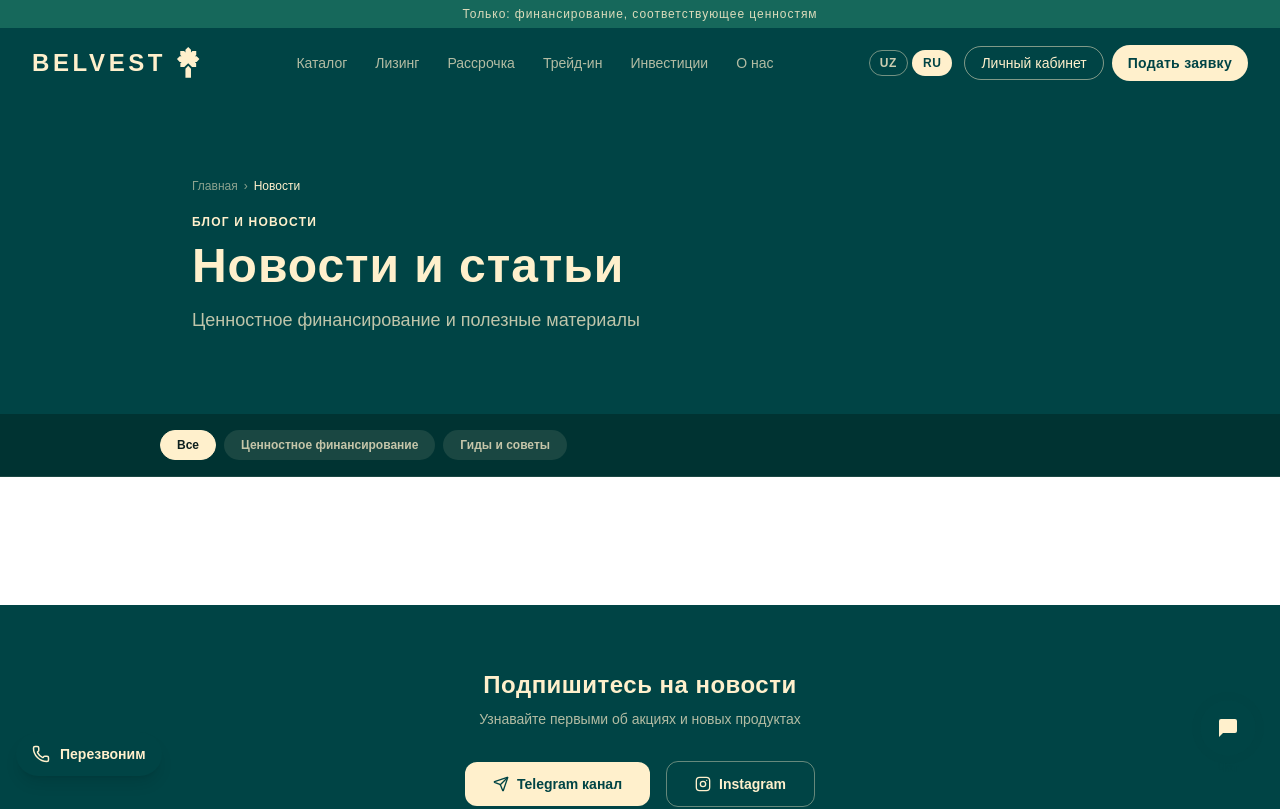
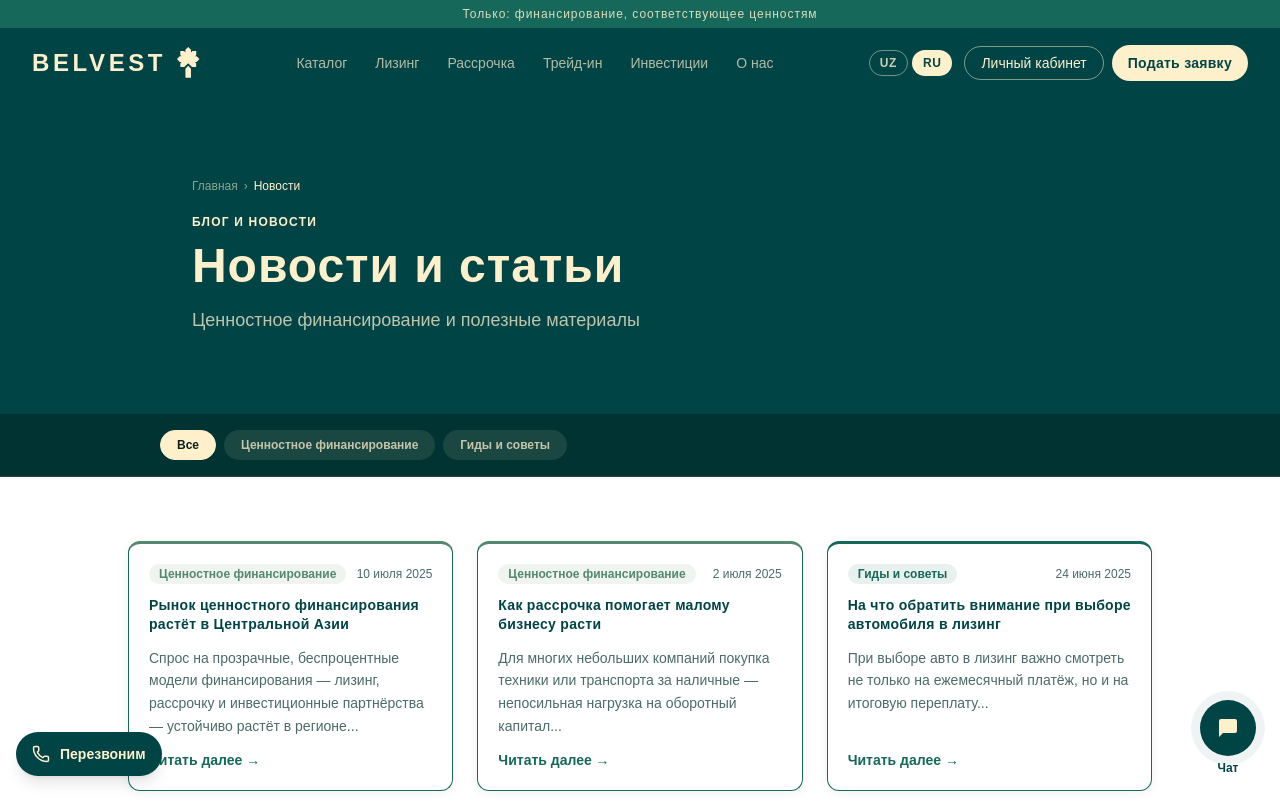
Before and after one commit to ikromov098/belvestuz, a Next.js app: page /news in a window 1280 px wide. Shown: the top 809 px of the page. Built offline with nearby package versions, Linux system fonts and the light colour scheme; a web font is replaced by a local one.

Commit message:
brand and content update

```diff
--- a/src/app/news/page.tsx
+++ b/src/app/news/page.tsx
@@ -3,6 +3,7 @@
 import { useState, useEffect } from 'react';
 import Link from 'next/link';
 import { Send, X } from 'lucide-react';
+import { useLanguage } from '@/context/LanguageContext';
 
 function InstagramIcon({ size = 18 }: { size?: number }) {
   return (
@@ -16,16 +17,86 @@ function InstagramIcon({ size = 18 }: { size?: number }) {
 
 type Category = 'Все' | 'Ценностное финансирование' | 'Гиды и советы';
 
-interface Article {
-  id: number;
-  category: Exclude<Category, 'Все'>;
+interface Localized {
   date: string;
   title: string;
   excerpt: string;
   body: string;
 }
 
-const ARTICLES: Article[] = [];
+interface Article {
+  id: number;
+  category: Exclude<Category, 'Все'>;
+  ru: Localized;
+  uz: Localized;
+}
+
+const ARTICLES: Article[] = [
+  {
+    id: 1,
+    category: 'Ценностное финансирование',
+    ru: {
+      date: '10 июля 2025',
+      title: 'Рынок ценностного финансирования растёт в Центральной Азии',
+      excerpt: 'Спрос на прозрачные, беспроцентные модели финансирования — лизинг, рассрочку и инвестиционные партнёрства — устойчиво растёт в регионе...',
+      body: 'Спрос на прозрачные, беспроцентные модели финансирования — лизинг, рассрочку и инвестиционные партнёрства — устойчиво растёт в регионе. Клиенты всё чаще выбирают схемы без скрытых комиссий и переплат, где условия фиксируются заранее и не меняются в процессе выплат. Это особенно заметно в сегменте автотранспорта и потребительской электроники.',
+    },
+    uz: {
+      date: '2025-yil 10-iyul',
+      title: "Markaziy Osiyoda qadriyatlarga asoslangan moliyalashtirish bozori o'smoqda",
+      excerpt: "Mintaqada shaffof, foizsiz moliyalashtirish modellariga — lizing, muddatli to'lov va investitsiya hamkorligiga — talab barqaror o'smoqda...",
+      body: "Mintaqada shaffof, foizsiz moliyalashtirish modellariga — lizing, muddatli to'lov va investitsiya hamkorligiga — talab barqaror o'smoqda. Mijozlar tobora ko'proq yashirin komissiyasiz, oldindan belgilangan va to'lov jarayonida o'zgarmaydigan shartlarni tanlamoqda. Bu ayniqsa avtotransport va iste'mol elektronikasi segmentida sezilarli.",
+    },
+  },
+  {
+    id: 2,
+    category: 'Ценностное финансирование',
+    ru: {
+      date: '2 июля 2025',
+      title: 'Как рассрочка помогает малому бизнесу расти',
+      excerpt: 'Для многих небольших компаний покупка техники или транспорта за наличные — непосильная нагрузка на оборотный капитал...',
+      body: 'Для многих небольших компаний покупка техники или транспорта за наличные — непосильная нагрузка на оборотный капитал. Рассрочка и лизинг позволяют получить нужное оборудование сразу, распределив платежи на удобный срок, без залога личного имущества владельца бизнеса.',
+    },
+    uz: {
+      date: '2025-yil 2-iyul',
+      title: "Muddatli to'lov kichik biznesga qanday yordam beradi",
+      excerpt: "Ko'plab kichik kompaniyalar uchun texnika yoki transportni naqd pulga sotib olish aylanma mablag'ga og'ir yuk bo'ladi...",
+      body: "Ko'plab kichik kompaniyalar uchun texnika yoki transportni naqd pulga sotib olish aylanma mablag'ga og'ir yuk bo'ladi. Muddatli to'lov va lizing kerakli jihozni darhol olish imkonini beradi, to'lovlarni qulay muddatga taqsimlab, biznes egasining shaxsiy mulkini garovga qo'ymasdan.",
+    },
+  },
+  {
+    id: 3,
+    category: 'Гиды и советы',
+    ru: {
+      date: '24 июня 2025',
+      title: 'На что обратить внимание при выборе автомобиля в лизинг',
+      excerpt: 'При выборе авто в лизинг важно смотреть не только на ежемесячный платёж, но и на итоговую переплату...',
+      body: 'При выборе авто в лизинг важно смотреть не только на ежемесячный платёж, но и на итоговую переплату, условия досрочного погашения и момент перехода права собственности. Разные схемы регистрации — на покупателя сразу или после полной выплаты — влияют на условия использования автомобиля в переходный период.',
+    },
+    uz: {
+      date: '2025-yil 24-iyun',
+      title: "Lizingga avtomobil tanlashda nimalarga e'tibor berish kerak",
+      excerpt: "Lizingga avtomobil tanlashda nafaqat oylik to'lovga, balki umumiy ustama, muddatidan oldin to'lash shartlariga ham e'tibor berish muhim...",
+      body: "Lizingga avtomobil tanlashda nafaqat oylik to'lovga, balki umumiy ustama, muddatidan oldin to'lash shartlari va mulk huquqi o'tish vaqtiga ham e'tibor berish muhim. Ro'yxatga olishning turli sxemalari — darhol xaridor nomiga yoki to'liq to'langandan keyin — o'tish davrida avtomobildan foydalanish shartlariga ta'sir qiladi.",
+    },
+  },
+  {
+    id: 4,
+    category: 'Гиды и советы',
+    ru: {
+      date: '16 июня 2025',
+      title: 'Трейд-ин: как обменять старый автомобиль на новый без доплаты наличными',
+      excerpt: 'Схема трейд-ин позволяет зачесть стоимость имеющегося автомобиля в счёт первоначального взноса за новый...',
+      body: 'Схема трейд-ин позволяет зачесть стоимость имеющегося автомобиля в счёт первоначального взноса за новый — оценка занимает один день, а разницу можно оформить в лизинг или рассрочку. Это особенно удобно для тех, кто хочет обновить автомобиль без необходимости продавать старый самостоятельно.',
+    },
+    uz: {
+      date: '2025-yil 16-iyun',
+      title: "Trade-in: eski avtomobilni naqd pulsiz yangisiga qanday almashtirish mumkin",
+      excerpt: "Trade-in sxemasi mavjud avtomobil qiymatini yangisi uchun boshlang'ich to'lov hisobiga kiritish imkonini beradi...",
+      body: "Trade-in sxemasi mavjud avtomobil qiymatini yangisi uchun boshlang'ich to'lov hisobiga kiritish imkonini beradi — baholash bir kun davom etadi, farqni esa lizing yoki muddatli to'lovga rasmiylashtirish mumkin. Bu ayniqsa eski avtomobilni mustaqil sotishni istamaydiganlar uchun qulay.",
+    },
+  },
+];
 
 const CATEGORIES: Category[] = ['Все', 'Ценностное финансирование', 'Гиды и советы'];
 
@@ -34,7 +105,49 @@ const CATEGORY_ACCENT: Record<Exclude<Category, 'Все'>, string> = {
   'Гиды и советы': '#16685B',
 };
 
+type Lang = 'ru' | 'uz';
+
+const CATEGORY_LABEL: Record<Lang, Record<Category, string>> = {
+  ru: {
+    'Все': 'Все',
+    'Ценностное финансирование': 'Ценностное финансирование',
+    'Гиды и советы': 'Гиды и советы',
+  },
+  uz: {
+    'Все': 'Barchasi',
+    'Ценностное финансирование': 'Qadriyatli moliyalashtirish',
+    'Гиды и советы': "Qo'llanmalar va maslahatlar",
+  },
+};
+
+const UI: Record<Lang, {
+  breadcrumbHome: string; breadcrumbNews: string;
+  eyebrow: string; title: string; subtitle: string; readMore: string;
+  subTitle: string; subText: string; telegram: string;
+}> = {
+  ru: {
+    breadcrumbHome: 'Главная', breadcrumbNews: 'Новости',
+    eyebrow: 'Блог и новости', title: 'Новости и статьи',
+    subtitle: 'Ценностное финансирование и полезные материалы',
+    readMore: 'Читать далее →',
+    subTitle: 'Подпишитесь на новости',
+    subText: 'Узнавайте первыми об акциях и новых продуктах',
+    telegram: 'Telegram канал',
+  },
+  uz: {
+    breadcrumbHome: 'Bosh sahifa', breadcrumbNews: 'Yangiliklar',
+    eyebrow: 'Blog va yangiliklar', title: 'Yangiliklar va maqolalar',
+    subtitle: 'Qadriyatli moliyalashtirish va foydali materiallar',
+    readMore: 'Batafsil →',
+    subTitle: "Yangiliklarga obuna bo'ling",
+    subText: "Aksiyalar va yangi mahsulotlar haqida birinchi bo'lib biling",
+    telegram: 'Telegram kanal',
+  },
+};
+
 function ArticleModal({ article, onClose }: { article: Article; onClose: () => void }) {
+  const { lang } = useLanguage();
+  const d = article[lang as Lang];
   useEffect(() => {
     const handler = (e: KeyboardEvent) => { if (e.key === 'Escape') onClose(); };
     window.addEventListener('keydown', handler);
@@ -66,14 +179,14 @@ function ArticleModal({ article, onClose }: { article: Article; onClose: () => v
           className="inline-block px-3 py-1 rounded-full text-xs font-bold mb-4"
           style={{ backgroundColor: `${CATEGORY_ACCENT[article.category]}18`, color: CATEGORY_ACCENT[article.category] }}
         >
-          {article.category}
+          {CATEGORY_LABEL[lang as Lang][article.category]}
         </span>
 
-        <p className="text-xs mb-3" style={{ color: '#4A6B67' }}>{article.date}</p>
-        <h2 className="text-xl font-extrabold mb-5 leading-snug" style={{ color: '#0D1F1D' }}>{article.title}</h2>
+        <p className="text-xs mb-3" style={{ color: '#4A6B67' }}>{d.date}</p>
+        <h2 className="text-xl font-extrabold mb-5 leading-snug" style={{ color: '#0D1F1D' }}>{d.title}</h2>
 
         <div className="text-sm leading-relaxed whitespace-pre-line" style={{ color: '#4A6B67' }}>
-          {article.body}
+          {d.body}
         </div>
       </div>
     </div>
@@ -81,6 +194,8 @@ function ArticleModal({ article, onClose }: { article: Article; onClose: () => v
 }
 
 function ArticleCard({ article, onRead }: { article: Article; onRead: () => void }) {
+  const { lang } = useLanguage();
+  const d = article[lang as Lang];
   const accent = CATEGORY_ACCENT[article.category];
   return (
     <div
@@ -97,15 +212,15 @@ function ArticleCard({ article, onRead }: { article: Article; onRead: () => void
             className="px-2.5 py-0.5 rounded-full text-xs font-bold"
             style={{ backgroundColor: `${accent}18`, color: accent }}
           >
-            {article.category}
+            {CATEGORY_LABEL[lang as Lang][article.category]}
           </span>
-          <span className="text-xs" style={{ color: '#4A6B67' }}>{article.date}</span>
+          <span className="text-xs" style={{ color: '#4A6B67' }}>{d.date}</span>
         </div>
         <h3 className="text-sm font-extrabold leading-snug" style={{ color: '#004445' }}>
-          {article.title}
+          {d.title}
         </h3>
         <p className="text-sm leading-relaxed flex-1" style={{ color: '#4A6B67' }}>
-          {article.excerpt}
+          {d.excerpt}
         </p>
         <button
           onClick={onRead}
@@ -114,7 +229,7 @@ function ArticleCard({ article, onRead }: { article: Article; onRead: () => void
           onMouseEnter={(e) => (e.currentTarget.style.color = '#004445')}
           onMouseLeave={(e) => (e.currentTarget.style.color = '#16685B')}
         >
-          Читать далее →
+          {UI[lang as Lang].readMore}
         </button>
       </div>
     </div>
@@ -122,6 +237,8 @@ function ArticleCard({ article, onRead }: { article: Article; onRead: () => void
 }
 
 export default function NewsPage() {
+  const { lang } = useLanguage();
+  const ui = UI[lang as Lang];
   const [activeCategory, setActiveCategory] = useState<Category>('Все');
   const [selectedArticle, setSelectedArticle] = useState<Article | null>(null);
 
@@ -135,18 +252,18 @@ export default function NewsPage() {
       <div style={{ backgroundColor: '#004445' }} className="py-20 px-4 sm:px-6 lg:px-8">
         <div className="max-w-4xl mx-auto">
           <nav className="flex items-center gap-1.5 mb-5 text-xs" style={{ color: 'rgba(255,240,204,0.55)' }}>
-            <Link href="/" style={{ color: 'rgba(255,240,204,0.55)' }}>Главная</Link>
+            <Link href="/" style={{ color: 'rgba(255,240,204,0.55)' }}>{ui.breadcrumbHome}</Link>
             <span>›</span>
-            <span style={{ color: '#FFF0CC' }}>Новости</span>
+            <span style={{ color: '#FFF0CC' }}>{ui.breadcrumbNews}</span>
           </nav>
           <p className="text-xs font-semibold uppercase tracking-widest mb-3" style={{ color: '#FFF0CC' }}>
-            Блог и новости
+            {ui.eyebrow}
           </p>
           <h1 className="text-4xl sm:text-5xl font-extrabold mb-4" style={{ color: '#FFF0CC' }}>
-            Новости и статьи
+            {ui.title}
           </h1>
           <p className="text-lg" style={{ color: 'rgba(255,240,204,0.75)', maxWidth: 480 }}>
-            Ценностное финансирование и полезные материалы
+            {ui.subtitle}
           </p>
         </div>
       </div>
@@ -168,7 +285,7 @@ export default function NewsPage() {
                     border: `1px solid ${active ? '#FFF0CC' : 'transparent'}`,
                   }}
                 >
-                  {cat}
+                  {CATEGORY_LABEL[lang as Lang][cat]}
                 </button>
               );
             })}
@@ -195,10 +312,10 @@ export default function NewsPage() {
       <section style={{ backgroundColor: '#004445' }} className="py-16 px-4 text-center">
         <div className="max-w-2xl mx-auto">
           <h2 className="text-2xl font-extrabold mb-2" style={{ color: '#FFF0CC' }}>
-            Подпишитесь на новости
+            {ui.subTitle}
           </h2>
           <p className="text-sm mb-8" style={{ color: 'rgba(255,240,204,0.70)' }}>
-            Узнавайте первыми об акциях и новых продуктах
+            {ui.subText}
           </p>
           <div className="flex flex-col sm:flex-row items-center justify-center gap-4">
             <a
@@ -211,7 +328,7 @@ export default function NewsPage() {
               onMouseLeave={(e) => (e.currentTarget.style.backgroundColor = '#FFF0CC')}
             >
               <Send size={16} />
-              Telegram канал
+              {ui.telegram}
             </a>
             <a
               href="https://www.instagram.com/belvest.uz/"
```
